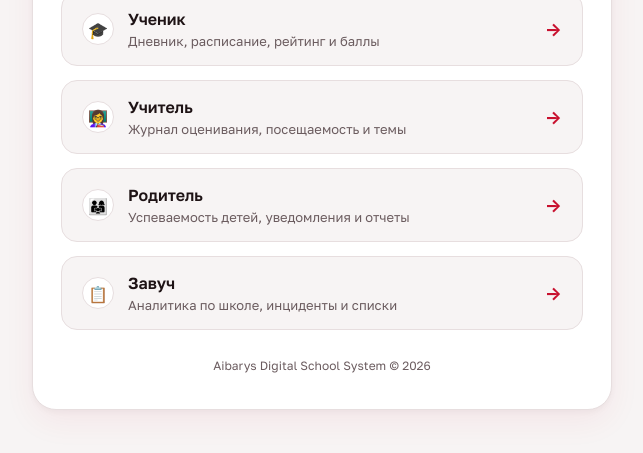
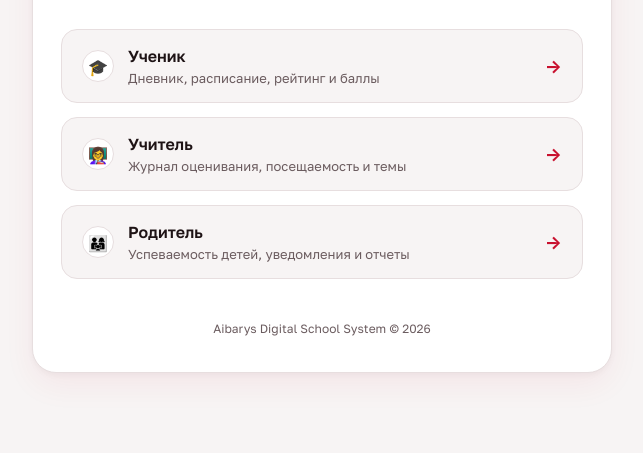
Before and after one commit to foxk1ds/nurislam, a plain HTML site: page index.html in a window 1280 px wide. Shown: the part 297-750 px from the top of the page, without its empty margins (318-961 px from the left). Drawn offline with Linux system fonts and the light colour scheme; a web font is replaced by a local one.

Commit message:
Remove 'Завуч' portal card from index.html
Removed the 'Завуч' portal card from the index page.

```diff
--- a/index.html
+++ b/index.html
@@ -200,17 +200,6 @@
         <span class="arrow">→</span>
       </a>
 
-      <a href="/zavuch" class="portal-card">
-        <div style="display: flex; align-items: center; gap: 14px;">
-          <span class="badge">📋</span>
-          <div class="portal-info">
-            <span class="portal-title">Завуч</span>
-            <span class="portal-desc">Аналитика по школе, инциденты и списки</span>
-          </div>
-        </div>
-        <span class="arrow">→</span>
-      </a>
-    </div>
 
     <footer>
       Aibarys Digital School System &copy; 2026
```
